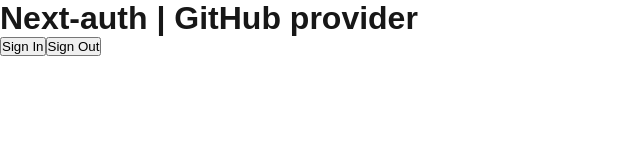
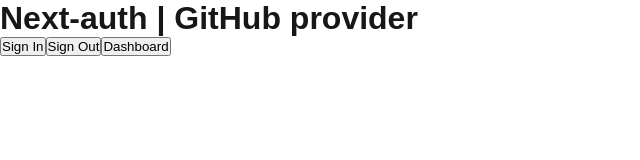
Before and after one commit to xe4at/nextauth-github-provider, a Next.js app: page / in a window 1280 px wide. Shown: the top 160 px of the page, without its empty margins (0-640 px from the left). Built offline with nearby package versions, Linux system fonts and the light colour scheme.

Commit message:
Client-side page protection

```diff
--- a/src/pages/_app.js
+++ b/src/pages/_app.js
@@ -1,5 +1,10 @@
 import "@/styles/globals.css";
+import { SessionProvider } from "next-auth/react";
 
 export default function App({ Component, pageProps }) {
-  return <Component {...pageProps} />;
+  return (
+    <SessionProvider session={pageProps.session}>
+      <Component {...pageProps} />
+    </SessionProvider>
+  );
 }
--- a/src/pages/index.js
+++ b/src/pages/index.js
@@ -1,4 +1,5 @@
 import { signIn, signOut } from "next-auth/react";
+import Link from "next/link";
 
 export default function Home() {
   const signInHandler = () => {
@@ -14,6 +15,9 @@
       <h1>Next-auth | GitHub provider</h1>
       <button onClick={signInHandler}>Sign In</button>
       <button onClick={signOutHandler}>Sign Out</button>
+      <button>
+        <Link href="/dashboard">Dashboard</Link>
+      </button>
     </div>
   );
 }
```
Also changed, not shown: src/pages/dashboard.js (added, +20 -0 lines).
